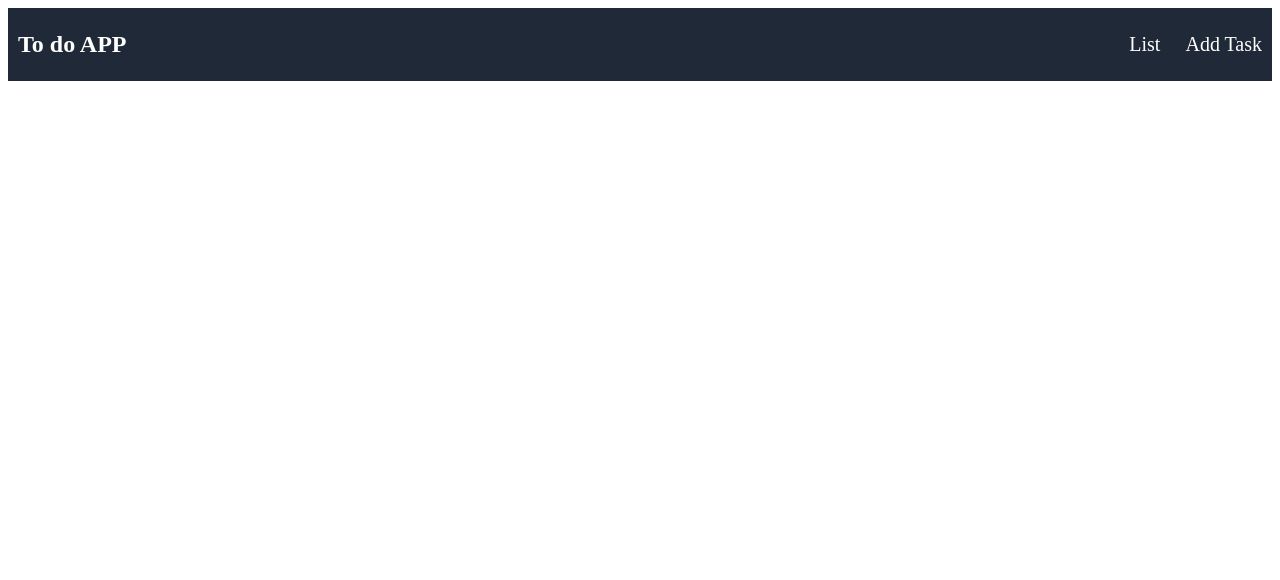
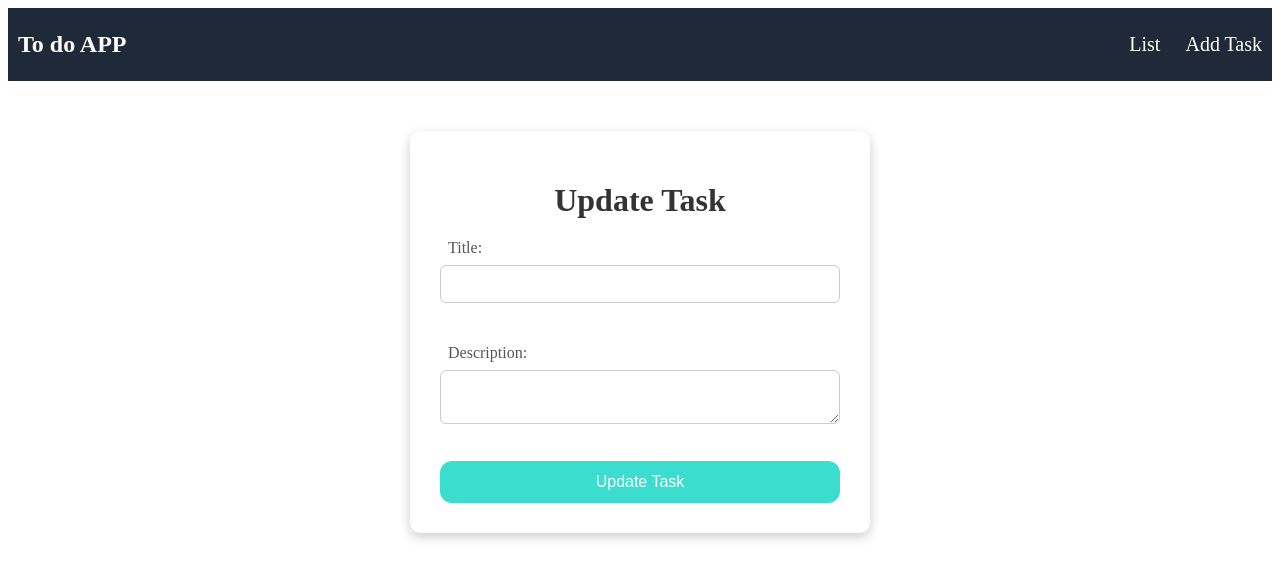
Before and after one commit to Gopalbhople1208/todo, a React (Vite) app in the folder fronted/: page /update/1 in a window 1280 px wide. Shown: the top 580 px of the page. Built offline with nearby package versions, Linux system fonts and the light colour scheme; no server answers.

Commit message:
add the update button

```diff
--- a/fronted/src/App.jsx
+++ b/fronted/src/App.jsx
@@ -3,6 +3,7 @@
 import { Routes, Route } from 'react-router-dom';
 import AddTask from './components/AddTask';
 import TaskList from './components/TaskList'
+import UpdateTask from './components/UpdateTask';
 
 function App() {
   return (
@@ -11,6 +12,9 @@
       <Routes>
         <Route path="/" element={<TaskList />} />
         <Route path="/add-Task" element={<AddTask />} />
+            <Route path="/update/:id" element={<UpdateTask />} />
+
+
       </Routes>
     </>
   );
--- a/fronted/src/components/AddTask.jsx
+++ b/fronted/src/components/AddTask.jsx
@@ -37,6 +37,10 @@
     }
   };
 
+
+
+
+
   return (
     <div className="container">
       <h1>Add New Task</h1>
--- a/fronted/src/components/TaskList.jsx
+++ b/fronted/src/components/TaskList.jsx
@@ -1,4 +1,6 @@
 import { useState, useEffect } from "react";
+import { Link } from "react-router-dom";
+
 
 function TaskList() {
 
@@ -42,6 +44,19 @@
 
   };
 
+
+
+
+
+
+
+
+
+
+
+
+
+
     return(
     <div >
         <h1>To Do List</h1>
@@ -51,7 +66,7 @@
                 <th>Sr.No</th>
                  <th>Title</th>
                   <th>Description</th>
-                    <th>Delete</th>
+                    <th>Action</th>
 
 
             </tr>
@@ -62,8 +77,38 @@
               <td>{index + 1}</td>
               <td>{item.title}</td>
               <td>{item.description}</td>
-              <td></td><td>
-  <button onClick={() => deleteTask(item._id)} className="delete-task">Delete</button>
+              <td>
+  <button
+    onClick={() => deleteTask(item._id)}
+    className="delete-task"
+    style={{
+      backgroundColor: "#ff4d4f",
+      color: "white",
+      margin: "5px",
+      padding: "6px 12px",
+      border: "none",
+      borderRadius: "4px",
+      cursor: "pointer",
+
+    }}
+  >
+    Delete
+  </button>
+
+  <Link
+    to={`/update/${item._id}`}  // navigate to UpdateTask page
+    style={{
+      backgroundColor: "#35b559",
+      color: "white",
+      margin: "5px",
+      padding: "6px 12px",
+      border: "none",
+      borderRadius: "4px",
+      cursor: "pointer"
+    }}
+  >
+    Update
+  </Link>
 </td>
             </tr>
           ))}
--- /dev/null
+++ b/fronted/src/components/updateTask.jsx
@@ -0,0 +1,72 @@
+import { useState, useEffect } from "react";
+import { useParams, useNavigate } from "react-router-dom";
+
+function UpdateTask() {
+  const [taskData, setTaskData] = useState({ title: "", description: "" });
+  const { id } = useParams(); // get task ID from URL
+  const navigate = useNavigate(); // redirect after update
+
+  useEffect(() => {
+    fetchTask();
+  }, []);
+
+  const fetchTask = async () => {
+    try {
+      const res = await fetch(`http://localhost:3232/task/${id}`);
+      const data = await res.json();
+      if (data.success) setTaskData(data.data); // pre-fill form
+    } catch (err) {
+      console.error("Fetch task failed:", err);
+    }
+  };
+
+  const updateTask = async () => {
+    try {
+      const res = await fetch(`http://localhost:3232/updateTask/${id}`, {
+        method: "PUT",
+        headers: { "Content-Type": "application/json" },
+        body: JSON.stringify({
+          title: taskData.title,
+          description: taskData.description
+        })
+      });
+
+      const result = await res.json();
+
+      if (result.success) {
+        alert("Task Updated Successfully");
+        navigate("/"); // redirect to TaskList page
+      } else {
+        alert(result.message);
+      }
+    } catch (err) {
+      console.error("Update failed:", err);
+      alert("Update failed, check console");
+    }
+  };
+
+  return (
+    <div className="container">
+      <h1>Update Task</h1>
+
+      <label>Title:</label>
+      <input
+        type="text"
+        value={taskData.title}
+        onChange={(e) => setTaskData({ ...taskData, title: e.target.value })}
+      />
+      <br /><br />
+
+      <label>Description:</label>
+      <textarea
+        value={taskData.description}
+        onChange={(e) => setTaskData({ ...taskData, description: e.target.value })}
+      />
+      <br /><br />
+
+      <button onClick={updateTask}>Update Task</button>
+    </div>
+  );
+}
+
+export default UpdateTask;
```
